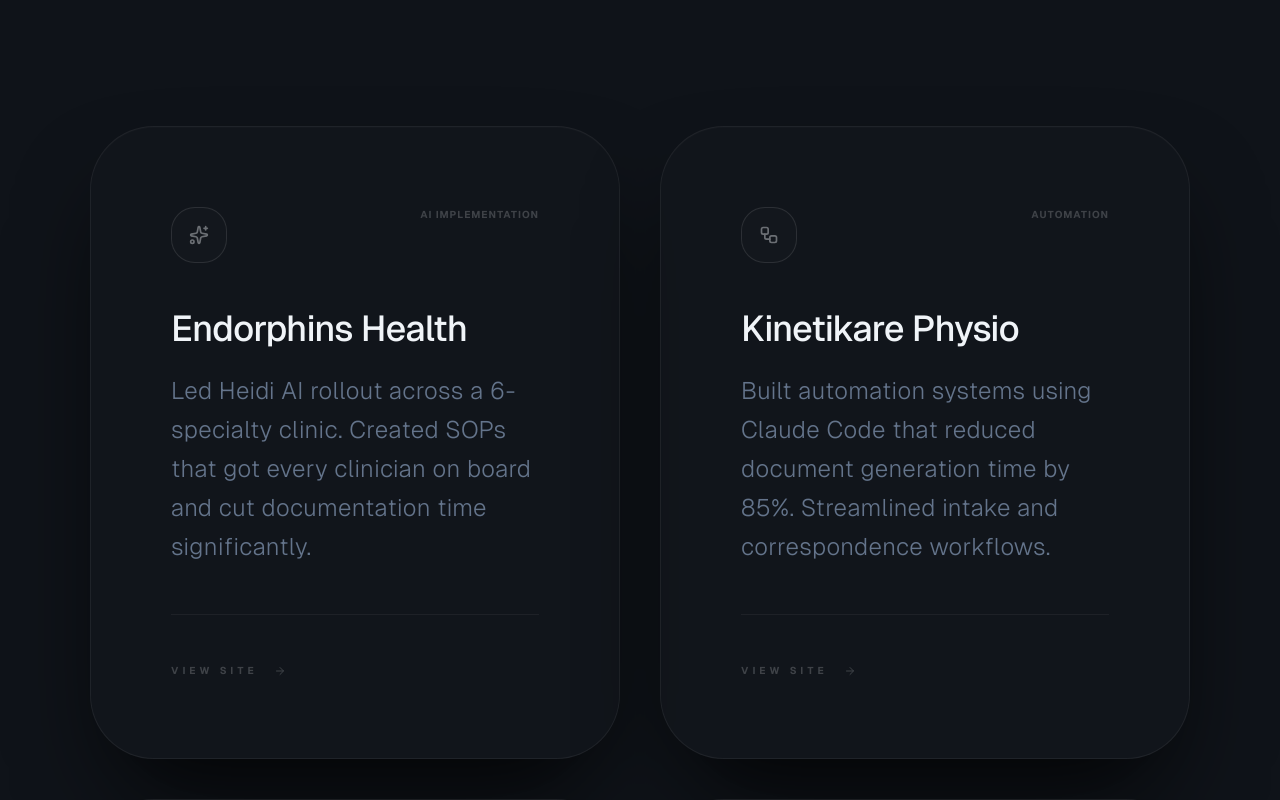
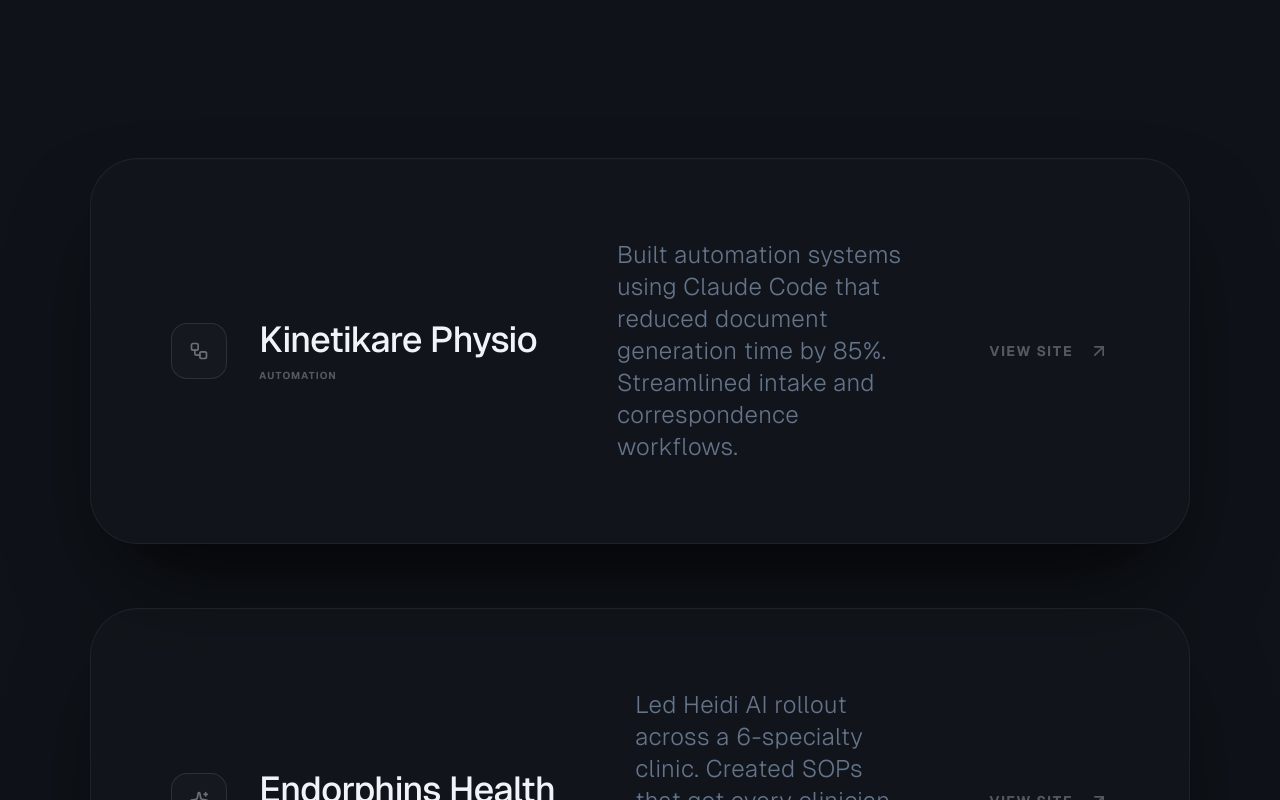
Before and after one commit to GenerousPharaoh/kareemhassanein-site, a Next.js app: page / in a window 1280 px wide. Shown: the part 1560-2360 px from the top of the page. Built offline with nearby package versions, Linux system fonts and the light colour scheme.

Commit message:
Fix broken headlines (remove nonsensical ampersands), increase opacity on styled text, reorder projects (Kinetikare first), stack projects vertically, enlarge images across all pages

```diff
--- a/src/app/about/page.tsx
+++ b/src/app/about/page.tsx
@@ -76,8 +76,8 @@ function TiltImage({ src, alt, className = "" }: { src: string; alt: string; cla
         style={{ transform: "translateZ(60px)", transformStyle: "preserve-3d" }}
         className="absolute inset-0 z-10 bg-gradient-to-t from-background/90 via-transparent to-transparent pointer-events-none"
       />
-      <motion.div style={{ transform: "translateZ(30px)" }} className="relative aspect-square w-full">
-        <Image src={src} alt={alt} fill className="object-cover opacity-80" />
+      <motion.div style={{ transform: "translateZ(30px)" }} className="relative aspect-[4/5] w-full">
+        <Image src={src} alt={alt} fill className="object-cover opacity-90" />
       </motion.div>
     </motion.div>
   );
@@ -92,13 +92,13 @@ export default function About() {
       {/* Identity Hero: Unified Cohesive Reveal Pattern */}
       <section className="py-40 px-6 lg:px-0 relative overflow-hidden perspective-3000">
         <div className="section-container">
-          <ScrollReveal direction="up" distance={20} blur={20} staggerChildren={0.2} className="grid lg:grid-cols-[1.3fr_0.7fr] gap-32 items-end">
+          <ScrollReveal direction="up" distance={20} blur={20} staggerChildren={0.2} className="grid lg:grid-cols-[1fr_1fr] gap-20 lg:gap-32 items-center">
             <motion.div>
               <motion.span variants={{ hidden: { opacity: 0 }, visible: { opacity: 0.3 } }} className="block text-[10px] font-bold tracking-[0.5em] uppercase mb-10">
                 About
               </motion.span>
               <motion.h1 variants={{ hidden: { opacity: 0, y: 15 }, visible: { opacity: 1, y: 0 } }} className="text-7xl md:text-[140px] font-medium tracking-tighter mb-20 leading-[0.75]">
-                Background <br /> {"&"} <span className="opacity-30 italic font-light font-serif">Experience.</span>
+                Background <br /><span className="opacity-30 italic font-light font-serif">& Experience.</span>
               </motion.h1>
             </motion.div>
             <motion.div variants={{ hidden: { opacity: 0, x: 30, filter: 'blur(30px)' }, visible: { opacity: 1, x: 0, filter: 'blur(0px)' } }} className="group mb-12">
@@ -202,7 +202,7 @@ export default function About() {
       <section className="py-96 text-center px-6 bg-white/[0.005]">
         <ScrollReveal direction="up" blur={40}>
           <h2 className="text-8xl md:text-[160px] font-medium tracking-tighter mb-24 leading-[0.7] text-balance">
-            Want <br /> <span className="opacity-10 italic font-light font-serif">more?</span>
+            Want to <br /><span className="opacity-40 italic font-light font-serif">know more?</span>
           </h2>
           <a
             href="/Kareem-Hassanein-Resume.pdf"
--- a/src/app/contact/page.tsx
+++ b/src/app/contact/page.tsx
@@ -24,7 +24,7 @@ export default function Contact() {
 
             <ScrollReveal direction="up" distance={60} blur={20} delay={0.2}>
               <h1 className="text-7xl md:text-[140px] font-medium tracking-tighter mb-20 leading-[0.75]">
-                Get in <br /> {"&"} <span className="opacity-30 italic font-light font-serif">touch.</span>
+                Get in <br /><span className="opacity-40 italic font-light font-serif">touch.</span>
               </h1>
             </ScrollReveal>
 
--- a/src/app/page.tsx
+++ b/src/app/page.tsx
@@ -9,18 +9,18 @@ import ScrollReveal from '@/components/ScrollReveal';
 
 const impacts = [
   {
+    title: 'Kinetikare Physio',
+    details: 'Built automation systems using Claude Code that reduced document generation time by 85%. Streamlined intake and correspondence workflows.',
+    tag: 'Automation',
+    href: 'https://www.kinetikarephysio.com',
+    icon: <Workflow className="w-5 h-5 opacity-40" />
+  },
+  {
     title: 'Endorphins Health',
     details: 'Led Heidi AI rollout across a 6-specialty clinic. Created SOPs that got every clinician on board and cut documentation time significantly.',
     tag: 'AI Implementation',
     href: 'https://www.endorphinshealth.com',
     icon: <Sparkles className="w-5 h-5 opacity-40" />
-  },
-  {
-    title: 'Kinetikare Physio',
-    details: 'Built automation systems using Claude Code that reduced document generation time by 85%. Streamlined intake and correspondence workflows.',
-    tag: 'Automation',
-    href: 'https://www.kinetikarephysio.com',
-    icon: <Workflow className="w-5 h-5 opacity-40" />
   },
   {
     title: 'Booking System Redesign',
@@ -71,8 +71,8 @@ function TiltImage({ src, alt, className = "" }: { src: string; alt: string; cla
         style={{ transform: "translateZ(75px)", transformStyle: "preserve-3d" }}
         className="absolute inset-0 z-10 bg-gradient-to-t from-background/80 via-transparent to-transparent pointer-events-none"
       />
-      <motion.div style={{ transform: "translateZ(50px)" }} className="relative aspect-square lg:aspect-[4/5] w-full">
-        <Image src={src} alt={alt} fill className="object-cover opacity-80 group-hover:opacity-100 transition-opacity duration-[2s]" />
+      <motion.div style={{ transform: "translateZ(50px)" }} className="relative aspect-[4/5] w-full">
+        <Image src={src} alt={alt} fill className="object-cover opacity-90 group-hover:opacity-100 transition-opacity duration-[2s]" />
       </motion.div>
     </motion.div>
   );
@@ -93,7 +93,7 @@ export default function Home() {
       <section className="relative min-h-[90vh] flex items-center px-6 lg:px-20 pt-32 pb-20 overflow-hidden perspective-3000">
         <div className="glow-blob top-[20%] -right-[15%] opacity-[0.03]" />
         <div className="section-container">
-          <ScrollReveal direction="up" distance={30} blur={20} staggerChildren={0.2} className="grid lg:grid-cols-[1.25fr_0.75fr] gap-32 items-center">
+          <ScrollReveal direction="up" distance={30} blur={20} staggerChildren={0.2} className="grid lg:grid-cols-[1fr_1fr] gap-20 lg:gap-32 items-center">
             <motion.div style={{ opacity: heroOpacity }} className="z-10">
               <motion.span variants={{ hidden: { opacity: 0, scale: 0.95 }, visible: { opacity: 0.4, scale: 1 } }} className="block text-[10px] font-bold tracking-[0.6em] uppercase mb-10">
                 Implementation Specialist
@@ -102,7 +102,7 @@ export default function Home() {
               <motion.h1 variants={{ hidden: { opacity: 0, y: 20 }, visible: { opacity: 1, y: 0 } }} className="text-6xl md:text-8xl lg:text-[115px] font-medium leading-[0.85] tracking-tight mb-16 text-balance">
                 Making <br />
                 technology <br />
-                {"&"} <span className="opacity-40 italic font-light font-serif">work.</span>
+                <span className="opacity-40 italic font-light font-serif">work.</span>
               </motion.h1>
 
               <motion.p variants={{ hidden: { opacity: 0, y: 20 }, visible: { opacity: 1, y: 0 } }} className="text-xl md:text-2xl text-muted-foreground leading-relaxed mb-20 font-light text-balance border-l border-white/5 pl-12 italic">
@@ -148,47 +148,39 @@ export default function Home() {
               </motion.div>
             </div>
 
-            <div className="grid md:grid-cols-2 gap-10">
+            <div className="flex flex-col gap-16">
               {impacts.map((impact) => (
                 <motion.div
                   key={impact.title}
                   variants={{ hidden: { opacity: 0, y: 30, filter: 'blur(10px)' }, visible: { opacity: 1, y: 0, filter: 'blur(0px)' } }}
-                  className="group relative h-full flex flex-col"
+                  className="group relative"
                 >
-                  <div className={`h-full p-20 rounded-[4rem] glass-card glass-narrative hover:bg-white/[0.04] transition-all duration-1000 flex flex-col justify-between group-hover:-translate-y-4 before:bg-[url('/assets/n_story_impact_${impact.title.toLowerCase().replace(/\s+/g, '_')}.png')]`}>
-                    <div className="space-y-12">
-                      <div className="flex justify-between items-start">
-                        <div className="w-14 h-14 rounded-3xl bg-white/[0.01] border border-white/10 flex items-center justify-center group-hover:border-foreground/20 transition-all duration-1000">
+                  <div className="p-12 lg:p-20 rounded-[3rem] glass-card hover:bg-white/[0.03] transition-all duration-1000 group-hover:-translate-y-2">
+                    <div className="flex flex-col lg:flex-row lg:items-center gap-12 lg:gap-20">
+                      <div className="flex items-center gap-8 lg:min-w-[200px]">
+                        <div className="w-14 h-14 rounded-2xl bg-white/[0.02] border border-white/10 flex items-center justify-center group-hover:border-accent/30 transition-all duration-700">
                           {impact.icon}
                         </div>
-                        <span className="text-[10px] font-bold tracking-widest uppercase opacity-20">{impact.tag}</span>
+                        <div>
+                          <h3 className="text-3xl lg:text-4xl font-medium tracking-tight group-hover:text-accent transition-colors duration-700 leading-none">{impact.title}</h3>
+                          <span className="text-[10px] font-bold tracking-widest uppercase opacity-30 mt-2 block">{impact.tag}</span>
                         </div>
-                      <div className="space-y-6">
-                        <div className="flex items-center justify-between group/title">
-                          <h3 className="text-4xl font-medium tracking-tight group-hover:text-accent transition-colors duration-1000 leading-none">{impact.title}</h3>
+                      </div>
+                      <p className="text-xl lg:text-2xl text-muted-foreground font-light leading-relaxed flex-1">
+                        {impact.details}
+                      </p>
                       {impact.href && (
                         <a
                           href={impact.href}
                           target="_blank"
                           rel="noopener noreferrer"
-                              className="opacity-0 group-hover:opacity-100 group-hover:translate-x-4 transition-all duration-1000"
+                          className="flex items-center gap-4 text-sm font-bold uppercase tracking-widest opacity-30 group-hover:opacity-100 group-hover:text-accent transition-all duration-700 shrink-0"
                         >
-                              <ArrowUpRight className="text-accent w-6 h-6" />
+                          View site
+                          <ArrowUpRight className="w-5 h-5" />
                         </a>
                       )}
                     </div>
-                        <p className="text-2xl text-muted-foreground font-light leading-relaxed">
-                          {impact.details}
-                        </p>
-                      </div>
-                    </div>
-                    {impact.href && (
-                      <div className="pt-12 mt-12 border-t border-white/5">
-                        <span className="text-[10px] font-bold uppercase tracking-[0.4em] opacity-20 group-hover:opacity-100 group-hover:text-accent transition-all flex items-center gap-4">
-                          View site <ArrowRight size={12} />
-                        </span>
-                      </div>
-                    )}
                   </div>
                 </motion.div>
               ))}
@@ -201,20 +193,20 @@ export default function Home() {
       <div className="divider-subtle w-full" />
 
       {/* Narrative Break: Unified Entrance */}
-      <section className="py-80 relative overflow-hidden bg-white/[0.005]">
+      <section className="py-64 lg:py-80 relative overflow-hidden bg-white/[0.005]">
         <div className="section-container">
-          <ScrollReveal direction="up" distance={30} blur={25} staggerChildren={0.2} className="grid lg:grid-cols-[2fr_1.5fr] gap-32 items-center">
-            <div className="space-y-20">
-              <motion.h2 variants={{ hidden: { opacity: 0, y: 20 }, visible: { opacity: 1, y: 0 } }} className="text-5xl md:text-[110px] font-medium tracking-tighter leading-[0.85] text-balance">
-                Clinical <br /> {"&"} Technical.
+          <ScrollReveal direction="up" distance={30} blur={25} staggerChildren={0.2} className="grid lg:grid-cols-[1fr_1.2fr] gap-20 lg:gap-32 items-center">
+            <div className="space-y-16 lg:space-y-20">
+              <motion.h2 variants={{ hidden: { opacity: 0, y: 20 }, visible: { opacity: 1, y: 0 } }} className="text-5xl md:text-8xl lg:text-[100px] font-medium tracking-tighter leading-[0.85] text-balance">
+                Clinical <br /><span className="opacity-40 italic font-light font-serif">& Technical.</span>
               </motion.h2>
-              <motion.p variants={{ hidden: { opacity: 0, y: 20 }, visible: { opacity: 1, y: 0 } }} className="text-3xl font-light text-muted-foreground leading-relaxed max-w-2xl italic">
+              <motion.p variants={{ hidden: { opacity: 0, y: 20 }, visible: { opacity: 1, y: 0 } }} className="text-2xl lg:text-3xl font-light text-muted-foreground leading-relaxed max-w-xl italic">
                 I know what it&apos;s like to be the person who has to use the tools. That perspective shapes how I approach implementation.
               </motion.p>
             </div>
 
             <motion.div variants={{ hidden: { opacity: 0, x: 40, filter: 'blur(30px)' }, visible: { opacity: 1, x: 0, filter: 'blur(0px)' } }} className="group">
-              <TiltImage src="/assets/n_implementation.png" alt="Clinical Implementation Details" className="aspect-square" />
+              <TiltImage src="/assets/n_implementation.png" alt="Clinical Implementation Details" />
             </motion.div>
           </ScrollReveal>
         </div>
@@ -227,8 +219,7 @@ export default function Home() {
       <section className="py-96 text-center relative flex flex-col items-center bg-white/[0.002]">
         <ScrollReveal direction="up" blur={30} distance={20}>
           <h2 className="text-8xl md:text-[180px] font-medium tracking-tighter mb-24 leading-[0.75]">
-            Let&apos;s <br />
-            <span className="opacity-10 italic font-light font-serif">talk.</span>
+            Let&apos;s <br /><span className="opacity-40 italic font-light font-serif">talk.</span>
           </h2>
           <Link
             href="/contact"
--- a/src/app/services/page.tsx
+++ b/src/app/services/page.tsx
@@ -72,8 +72,8 @@ function TiltImage({ src, alt, className = "" }: { src: string; alt: string; cla
         style={{ transform: "translateZ(60px)", transformStyle: "preserve-3d" }}
         className="absolute inset-0 z-10 bg-gradient-to-t from-background/90 via-transparent to-transparent pointer-events-none"
       />
-      <motion.div style={{ transform: "translateZ(30px)" }} className="relative aspect-video w-full">
-        <Image src={src} alt={alt} fill className="object-cover opacity-80" />
+      <motion.div style={{ transform: "translateZ(30px)" }} className="relative aspect-[4/5] w-full">
+        <Image src={src} alt={alt} fill className="object-cover opacity-90" />
       </motion.div>
     </motion.div>
   );
@@ -87,14 +87,13 @@ export default function Services() {
       {/* Capability Hero: Unified Cohesive Reveal Pattern */}
       <section className="py-40 px-6 lg:px-0 relative overflow-hidden perspective-3000">
         <div className="section-container">
-          <ScrollReveal direction="up" distance={20} blur={20} staggerChildren={0.2} className="grid lg:grid-cols-[1.3fr_0.7fr] gap-32 items-end">
+          <ScrollReveal direction="up" distance={20} blur={20} staggerChildren={0.2} className="grid lg:grid-cols-[1fr_1fr] gap-20 lg:gap-32 items-center">
             <motion.div>
               <motion.span variants={{ hidden: { opacity: 0 }, visible: { opacity: 0.3 } }} className="block text-[10px] font-bold tracking-[0.6em] uppercase mb-10">
                 Services
               </motion.span>
               <motion.h1 variants={{ hidden: { opacity: 0, y: 15 }, visible: { opacity: 1, y: 0 } }} className="text-8xl md:text-[130px] font-medium tracking-tighter mb-20 leading-[0.75]">
-                How I <br />
-                {"&"} <span className="opacity-30 italic font-light font-serif">help.</span>
+                How I can <br /><span className="opacity-40 italic font-light font-serif">help.</span>
               </motion.h1>
             </motion.div>
             <motion.div variants={{ hidden: { opacity: 0, x: 30, filter: 'blur(30px)' }, visible: { opacity: 1, x: 0, filter: 'blur(0px)' } }} className="group mb-12">
@@ -165,7 +164,7 @@ export default function Services() {
         <div className="section-container relative z-10 space-y-32">
           <ScrollReveal direction="up" blur={40} distance={20} staggerChildren={0.2}>
             <motion.h2 variants={{ hidden: { opacity: 0, y: 15 }, visible: { opacity: 1, y: 0 } }} className="text-8xl md:text-[180px] font-medium tracking-tighter mb-24 leading-[0.75] text-balance">
-              Have a <br /> <span className="opacity-10 italic font-light font-serif">project?</span>
+              Have a <br /><span className="opacity-40 italic font-light font-serif">project?</span>
             </motion.h2>
 
             <motion.div variants={{ hidden: { opacity: 0, y: 15 }, visible: { opacity: 1, y: 0 } }} className="space-y-32 max-w-4xl mx-auto">
```
Lines whose indentation alone changed are shown as unchanged.
